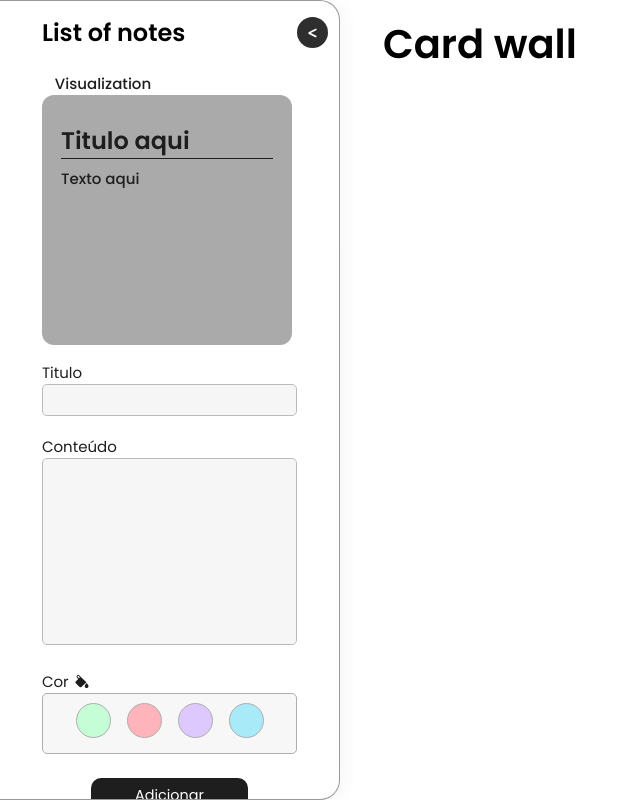
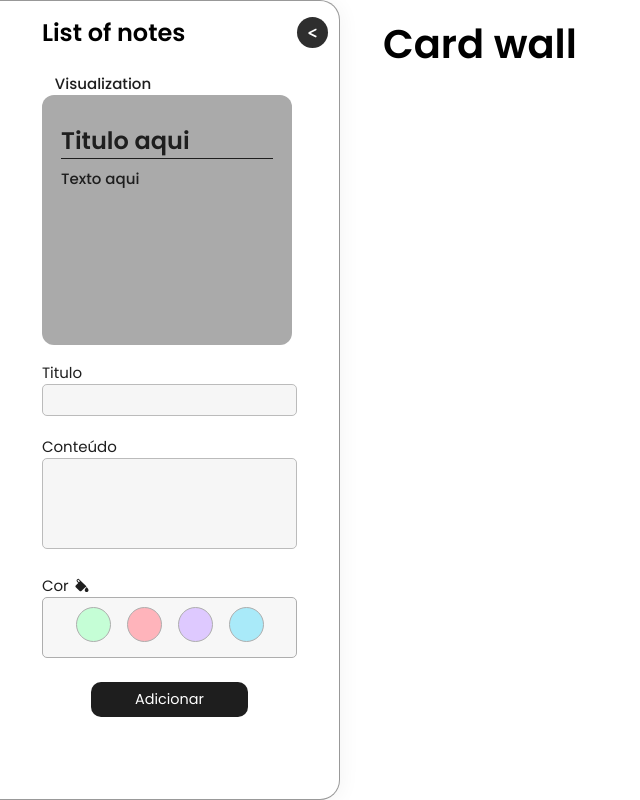
Before and after one commit to WillianOL/List-of-notes, a React (Vite) app: page / in a window 1280 px wide. Shown: the whole page, without its empty margins (0-640 px from the left). Built offline with nearby package versions, Linux system fonts and the light colour scheme.

Commit message:
Manuntenção e mudanças na questão dos estilos do projeto. adicionando uma barra de rolagem no conteiner dos cards.

```diff
--- a/src/App.scss
+++ b/src/App.scss
@@ -10,8 +10,8 @@
 .container {
   display: flex;
   align-items: center;
+  position: relative;
   height: 100vh;
-
   section {
     height: 100%;
   }
--- a/src/components/card_conteiner/CardConteiner.scss
+++ b/src/components/card_conteiner/CardConteiner.scss
@@ -1,5 +1,14 @@
 .card_conteiner {
   padding: 0.88rem 2.69rem;
+  overflow-y: scroll;
+  &::-webkit-scrollbar {
+    background-color: rgba(0, 0, 0, 0);
+    width: 10px;
+  }
+  &::-webkit-scrollbar-thumb {
+    background-color: rgba(0, 0, 0, 0.11);
+    border-radius: 20px;
+  }
   h1 {
     font-size: 2.5rem;
   }
@@ -19,7 +28,7 @@
       width: 295px;
       height: 300px;
       border-radius: 0.75rem;
-      box-shadow: 0px 0px 10px 0px rgba(0, 0, 0, 0.192);
+      box-shadow: 0px 0px 1px 1px rgba(0, 0, 0, 0.034);
       position: relative;
       animation: cardAparece .2s ease;
       &:hover button {
--- a/src/components/sidebar/InputsContent/InputsContent.scss
+++ b/src/components/sidebar/InputsContent/InputsContent.scss
@@ -17,7 +17,7 @@
       padding: 5px;
     }
     &:nth-child(2) input {
-      height: 11.6875rem;
+      height: 5.6875rem;
     }
   }
 }
--- a/src/components/sidebar/Sidebar.scss
+++ b/src/components/sidebar/Sidebar.scss
@@ -1,13 +1,13 @@
 .sidebar {
   display: flex;
-  position: relative;
+  position: sticky;
+  width: 340px;
   flex-direction: column;
   border-right: 1px solid rgba(0, 0, 0, 0.4);
   border-top: 1px solid rgba(0, 0, 0, 0.4);
   border-bottom: 1px solid rgba(0, 0, 0, 0.4);
   border-radius: 0rem 1.25rem 1.25rem 0rem;
   padding: 0.88rem 2.62rem;
-  width: 340px;
   box-shadow: 2px 2px 20px 0px rgba(0, 0, 0, 0.048);
   overflow-x: hidden;
 }
```
Also changed, not shown: src/GlobalContext.jsx (+8 -8 lines).
